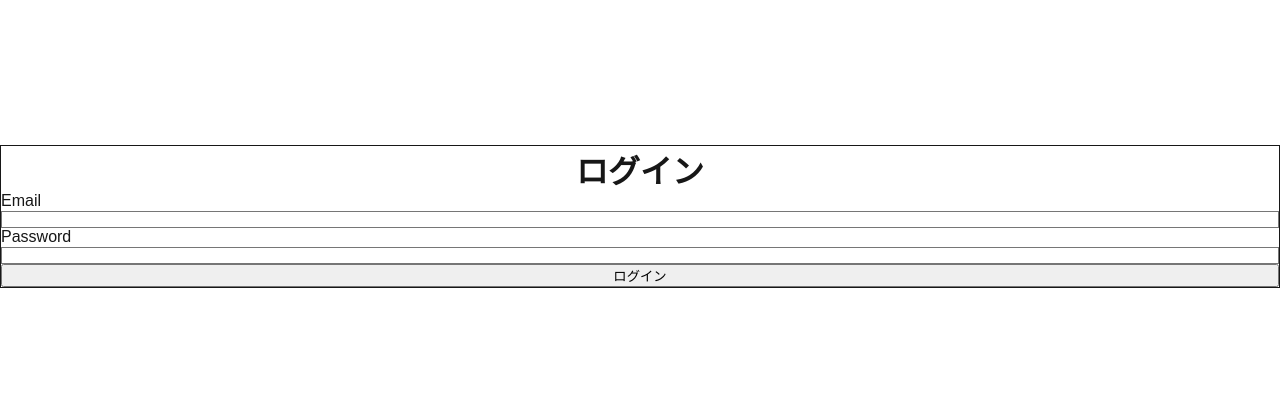
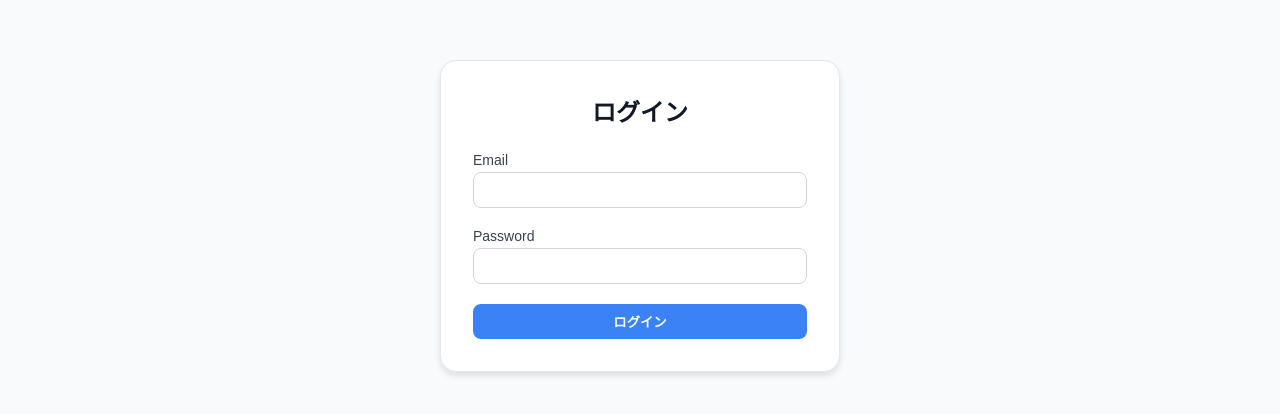
Before and after one commit to inunu1/next-rate, a Next.js app in the folder next-rate/: page /login in a window 1280 px wide. Shown: the part 184-598 px from the top of the page. Built offline with nearby package versions, Linux system fonts and the light colour scheme.

Commit message:
ログイン画面にcssが効くようになった

```diff
--- a/next-rate/src/app/dashboard/page.tsx
+++ b/next-rate/src/app/dashboard/page.tsx
@@ -1,7 +1,7 @@
 'use client';
 
 import Link from 'next/link';
-import styles from './DashboardPage.module.css';
+import styles from './Dashboard.module.css';
 
 export default function DashboardPage() {
   return (
--- /dev/null
+++ b/next-rate/src/app/login/Login.module.css
@@ -0,0 +1,68 @@
+.container {
+  display: flex;
+  justify-content: center;
+  align-items: center;
+  min-height: 100vh;
+  background-color: #f9fafb;
+  padding: 1rem;
+}
+
+.card {
+  width: 100%;
+  max-width: 400px;
+  padding: 2rem;
+  border: 1px solid #e5e7eb;
+  border-radius: 1rem;
+  background-color: #ffffff;
+  box-shadow: 0 4px 6px rgba(0, 0, 0, 0.1);
+}
+
+.title {
+  font-size: 1.5rem;
+  font-weight: bold;
+  margin-bottom: 1.5rem;
+  text-align: center;
+  color: #111827;
+}
+
+.form {
+  display: flex;
+  flex-direction: column;
+  gap: 1.25rem;
+}
+
+.formGroup {
+  display: flex;
+  flex-direction: column;
+}
+
+.label {
+  font-size: 0.875rem;
+  font-weight: 500;
+  margin-bottom: 0.25rem;
+  color: #374151;
+}
+
+.input {
+  padding: 0.5rem 0.75rem;
+  border: 1px solid #d1d5db;
+  border-radius: 0.5rem;
+  font-size: 1rem;
+  color: #111827;
+}
+
+.button {
+  width: 100%;
+  padding: 0.5rem 0.75rem;
+  background-color: #3b82f6;
+  color: white;
+  font-weight: 600;
+  border: none;
+  border-radius: 0.5rem;
+  cursor: pointer;
+  transition: background-color 0.2s ease;
+}
+
+.button:hover {
+  background-color: #2563eb;
+}
--- a/next-rate/src/app/login/page.tsx
+++ b/next-rate/src/app/login/page.tsx
@@ -3,6 +3,7 @@
 import { useState } from "react";
 import { signIn } from "next-auth/react";
 import { useRouter } from "next/navigation";
+import styles from "./Login.module.css";
 
 export default function LoginPage() {
   const [email, setEmail] = useState("");
@@ -26,43 +27,34 @@ export default function LoginPage() {
   };
 
   return (
-    <div className="flex items-center justify-center min-h-screen bg-gray-50 dark:bg-gray-900 px-4">
-      <div className="w-full max-w-md p-8 border border-gray-200 dark:border-gray-700 rounded-2xl shadow-lg bg-white dark:bg-gray-800">
-        <h1 className="text-2xl font-bold mb-6 text-center text-gray-900 dark:text-gray-100">
-          ログイン
-        </h1>
+    <div className={styles.container}>
+      <div className={styles.card}>
+        <h1 className={styles.title}>ログイン</h1>
 
-        <form onSubmit={handleLogin} className="space-y-5">
-          <div>
-            <label className="block text-sm font-medium text-gray-700 dark:text-gray-300 mb-1">
-              Email
-            </label>
+        <form onSubmit={handleLogin} className={styles.form}>
+          <div className={styles.formGroup}>
+            <label className={styles.label}>Email</label>
             <input
               type="email"
-              className="w-full border border-gray-300 dark:border-gray-600 bg-white dark:bg-gray-700 text-gray-900 dark:text-gray-100 px-3 py-2 rounded-lg focus:outline-none focus:ring-2 focus:ring-blue-500"
+              className={styles.input}
               value={email}
               onChange={(e) => setEmail(e.target.value)}
               required
             />
           </div>
 
-          <div>
-            <label className="block text-sm font-medium text-gray-700 dark:text-gray-300 mb-1">
-              Password
-            </label>
+          <div className={styles.formGroup}>
+            <label className={styles.label}>Password</label>
             <input
               type="password"
-              className="w-full border border-gray-300 dark:border-gray-600 bg-white dark:bg-gray-700 text-gray-900 dark:text-gray-100 px-3 py-2 rounded-lg focus:outline-none focus:ring-2 focus:ring-blue-500"
+              className={styles.input}
               value={password}
               onChange={(e) => setPassword(e.target.value)}
               required
             />
           </div>
 
-          <button
-            type="submit"
-            className="w-full bg-blue-500 hover:bg-blue-600 text-white font-semibold py-2 rounded-lg transition-colors"
-          >
+          <button type="submit" className={styles.button}>
             ログイン
           </button>
         </form>
```
Also changed, not shown: next-rate/src/app/dashboard/Dashboard.module.css (renamed from next-rate/src/app/dashboard/DashboardPage.module.css).
